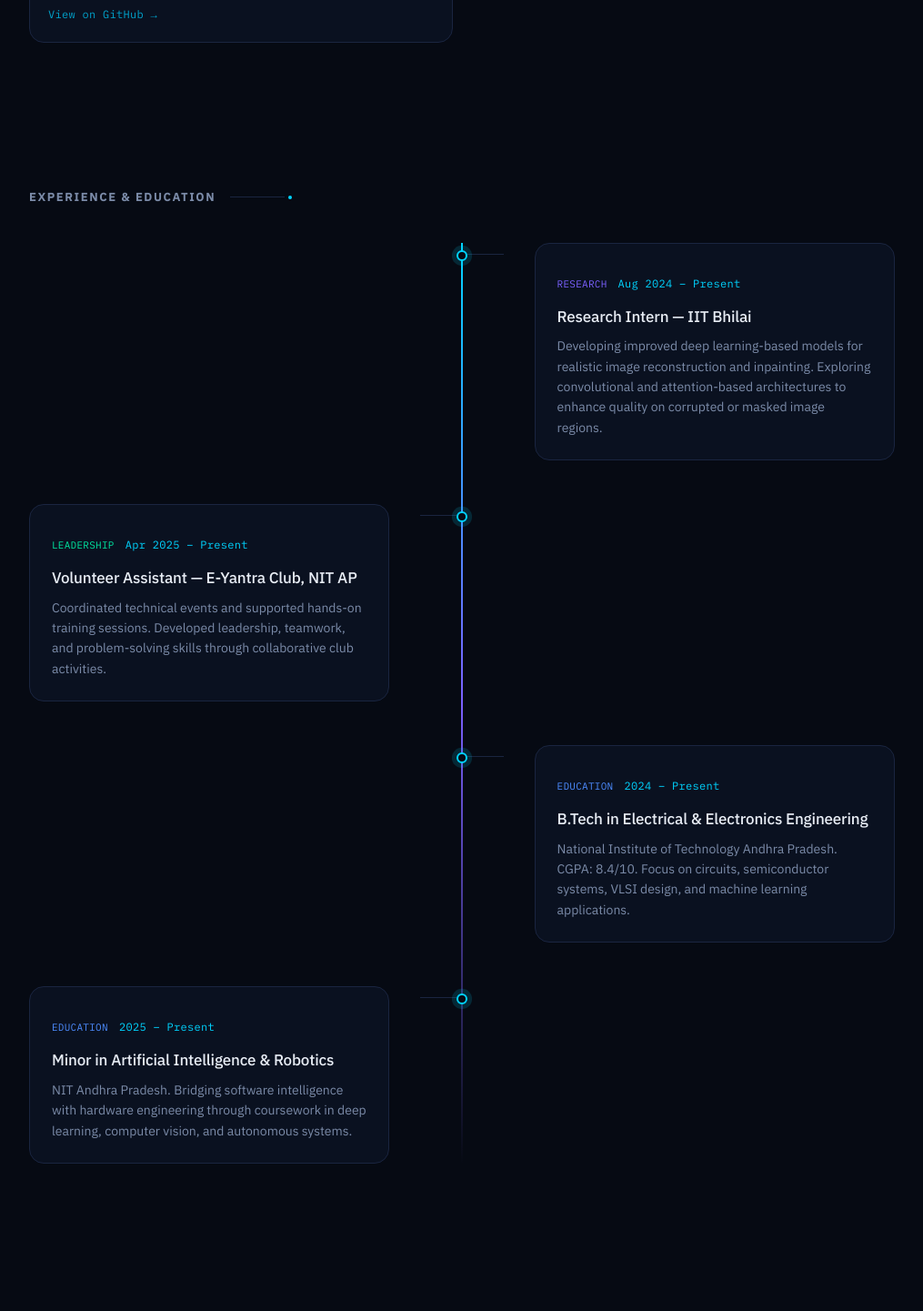
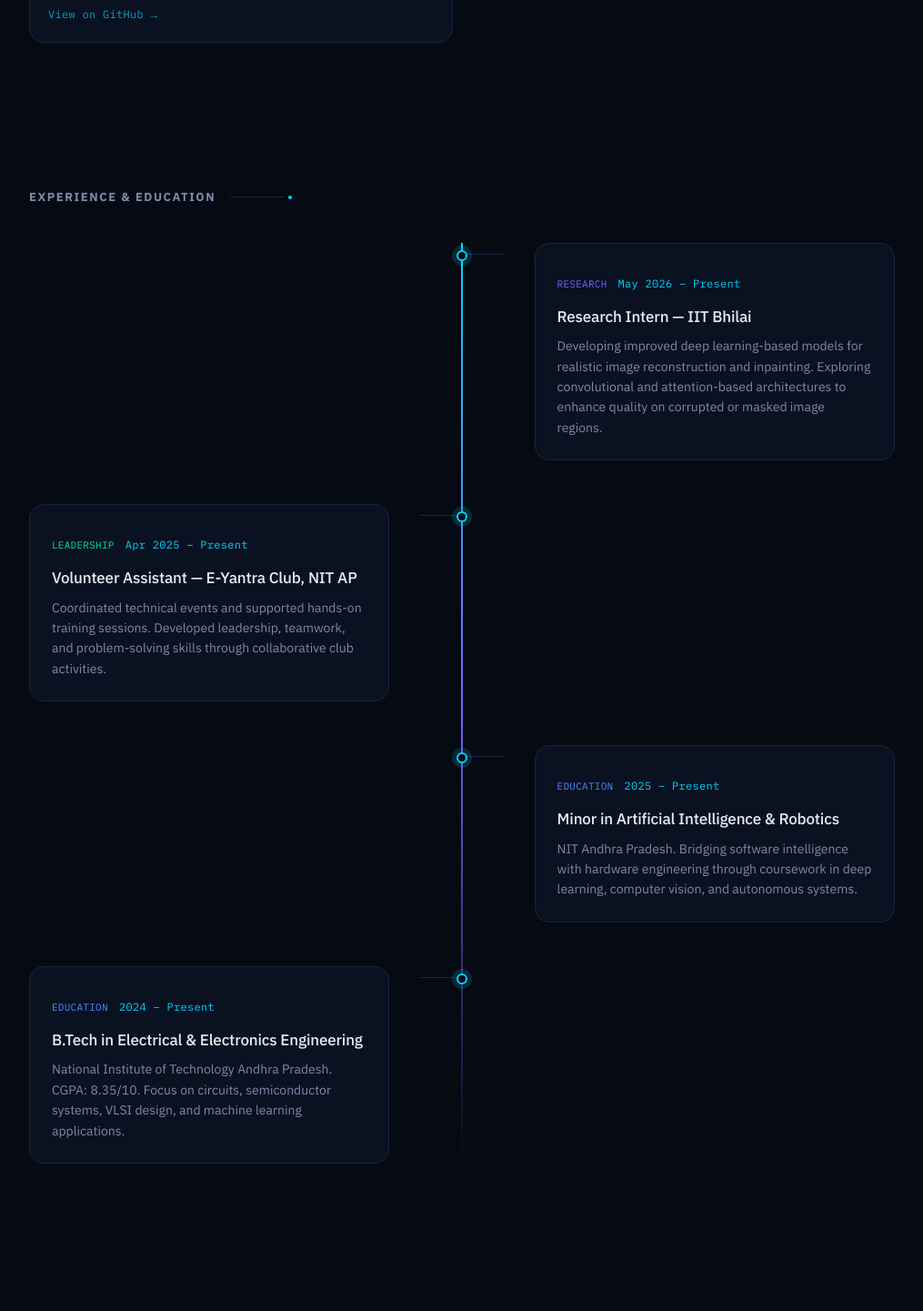
Before and after one commit to rishii-25/Portfolio, a React (Vite) app: page / in a window 1280 px wide. Shown: the part 2934-4375 px from the top of the page at 91% size, without its empty margins (132-1147 px from the left). Built offline with nearby package versions, Linux system fonts and the light colour scheme.

Commit message:
Update dates and titles in ExperienceSection

```diff
--- a/src/sections/ExperienceSection.tsx
+++ b/src/sections/ExperienceSection.tsx
@@ -11,7 +11,7 @@ const entries = [
     side: 'right' as const,
     type: 'Research' as const,
     typeColor: 'text-purple-accent',
-    date: 'Aug 2024 – Present',
+    date: 'May 2026 – Present',
     title: 'Research Intern — IIT Bhilai',
     description:
       'Developing improved deep learning-based models for realistic image reconstruction and inpainting. Exploring convolutional and attention-based architectures to enhance quality on corrupted or masked image regions.',
@@ -29,20 +29,21 @@ const entries = [
     side: 'right' as const,
     type: 'Education' as const,
     typeColor: 'text-blue-accent',
-    date: '2024 – Present',
-    title: 'B.Tech in Electrical & Electronics Engineering',
+    date: '2025 – Present',
+    title: 'Minor in Artificial Intelligence & Robotics',
     description:
-      'National Institute of Technology Andhra Pradesh. CGPA: 8.4/10. Focus on circuits, semiconductor systems, VLSI design, and machine learning applications.',
+      'NIT Andhra Pradesh. Bridging software intelligence with hardware engineering through coursework in deep learning, computer vision, and autonomous systems.',
   },
   {
     side: 'left' as const,
     type: 'Education' as const,
     typeColor: 'text-blue-accent',
-    date: '2025 – Present',
-    title: 'Minor in Artificial Intelligence & Robotics',
+    date: '2024 – Present',
+    title: 'B.Tech in Electrical & Electronics Engineering',
     description:
-      'NIT Andhra Pradesh. Bridging software intelligence with hardware engineering through coursework in deep learning, computer vision, and autonomous systems.',
+      'National Institute of Technology Andhra Pradesh. CGPA: 8.35/10. Focus on circuits, semiconductor systems, VLSI design, and machine learning applications.',
   },
+
 ]
 
 export default function ExperienceSection() {
```
